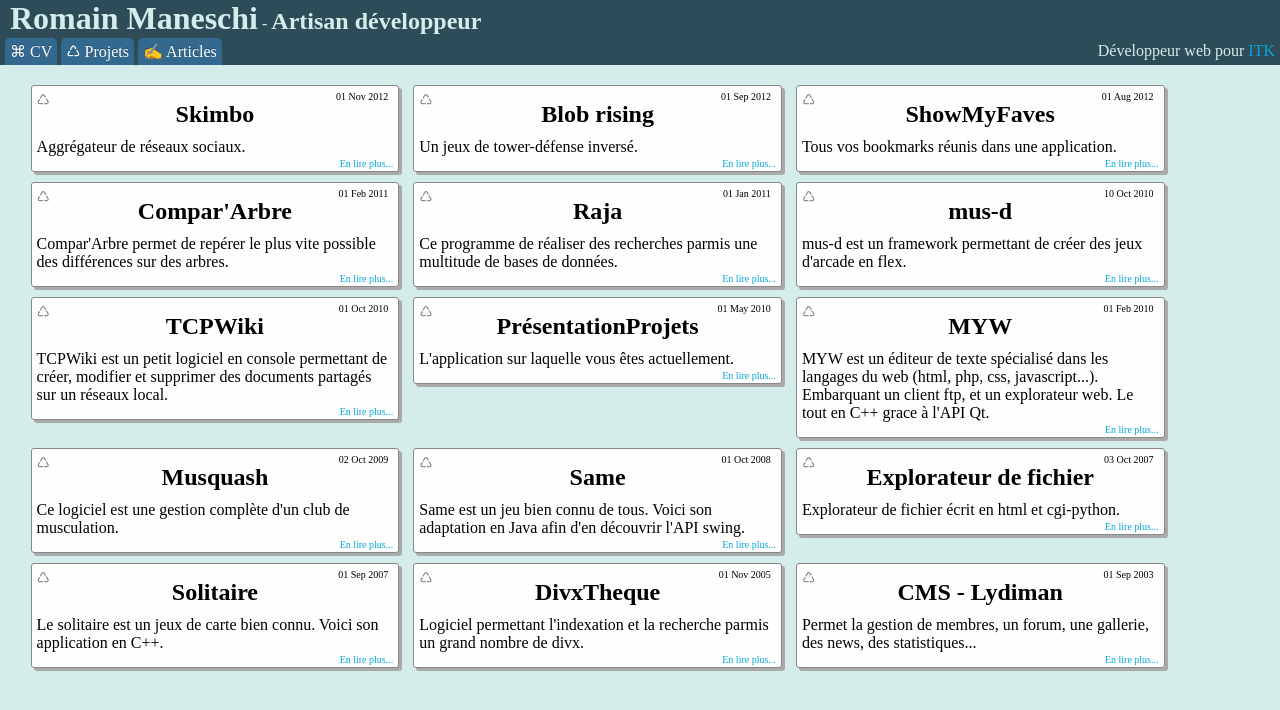
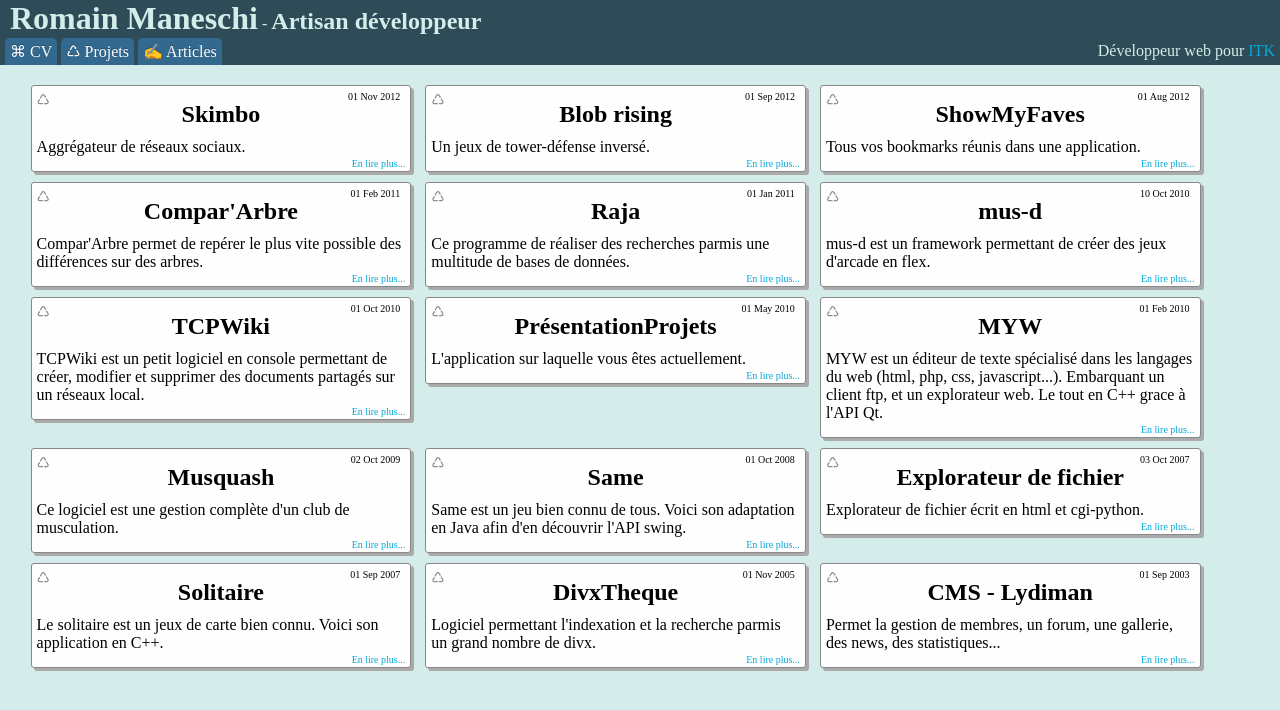
Before and after one commit to manland/manland.github.com, a Jekyll site: the page built from projets.html, in a window 1280 px wide. Shown: the top 710 px of the page. Built offline with Jekyll 4.4.1, drawn with Linux system fonts in a browser that asks for light colours.

Commit message:
rework disposition

```diff
--- a/_layouts/post.html
+++ b/_layouts/post.html
@@ -2,9 +2,9 @@
 layout: default
 ---
 <div class="container-max">
-	<article style="width:90%;max-width:700px;">
+	<div class="article">
 	  <span class="publish-date">{{ page.date | date_to_string }}</span>
 	  <h2 class="title">{{ page.title }}</h2>
 	  {{ content }}
-	</article>
+	</div>
 <div class="container">
--- a/css/default.css
+++ b/css/default.css
@@ -1,4 +1,4 @@
-body, header, h1, h2, nav, blockquote, div, article, span {
+body, header, h1, h2, nav, blockquote, div, .article, span {
 	margin: 0;
 	padding: 0;
 	display: inline-block;
@@ -80,7 +80,7 @@ nav {
 	text-align: center;
 }
 
-article {
+.article, .article-min {
 	background-color: #fefefe;
 	vertical-align: top;
 	border: 1px solid #888;
@@ -91,6 +91,15 @@ article {
 	padding: 5px 5px 15px 5px;
 	text-align: left;
 	position: relative;
+}
+
+.article {
+	width: 90%;
+	max-width: 700px;
+}
+
+.article-min {
+	width: 30%;
 }
 
 .article-category {
@@ -165,12 +174,12 @@ article {
   	display: none;
   }
 
-  .container {
+  .container, .container-max {
     margin-top:130px;
     text-align: center;
   }
 
-  article {
+  .article-min {
   	width: 90%;
   }
 }
--- a/index.html
+++ b/index.html
@@ -4,12 +4,12 @@ title: Romain Maneschi's Life
 ---
 <div class="container">
 {% for post in site.posts %}
-<article style="width:30%;">
+<div class="article-min">
 	<span class="article-category {{ post.categories[0] }}"></span>
   <h2 class="article-title">{{ post.title }}</h2>
   <span class="publish-date">{{ post.date | date_to_string }}</span>
   {{ post.resume }}
   <a href="{{ post.url }}" class="article-more">En lire plus...</a>
-</article>
+</div>
 {% endfor %}
 </div>
--- a/projets.html
+++ b/projets.html
@@ -4,12 +4,12 @@ title: Romain Maneschi's Projets
 ---
 <div class="container">
 {% for post in site.categories.projet %}
-  <article style="width:30%;">
-    <span class="article-category projet"></span>
-    <h2 class="article-title">{{ post.title }}</h2>
-    <span class="publish-date">{{ post.date | date_to_string }}</span>
-    {{ post.resume }}
-    <a href="{{ post.url }}" class="article-more">En lire plus...</a>
-  </article>
+<div class="article-min">
+  <span class="article-category projet"></span>
+  <h2 class="article-title">{{ post.title }}</h2>
+  <span class="publish-date">{{ post.date | date_to_string }}</span>
+  {{ post.resume }}
+  <a href="{{ post.url }}" class="article-more">En lire plus...</a>
+</div>
 {% endfor %}
 </div>
```
Also changed, not shown: articles.html (+7 -7 lines), cv.html (+7 -7 lines).
